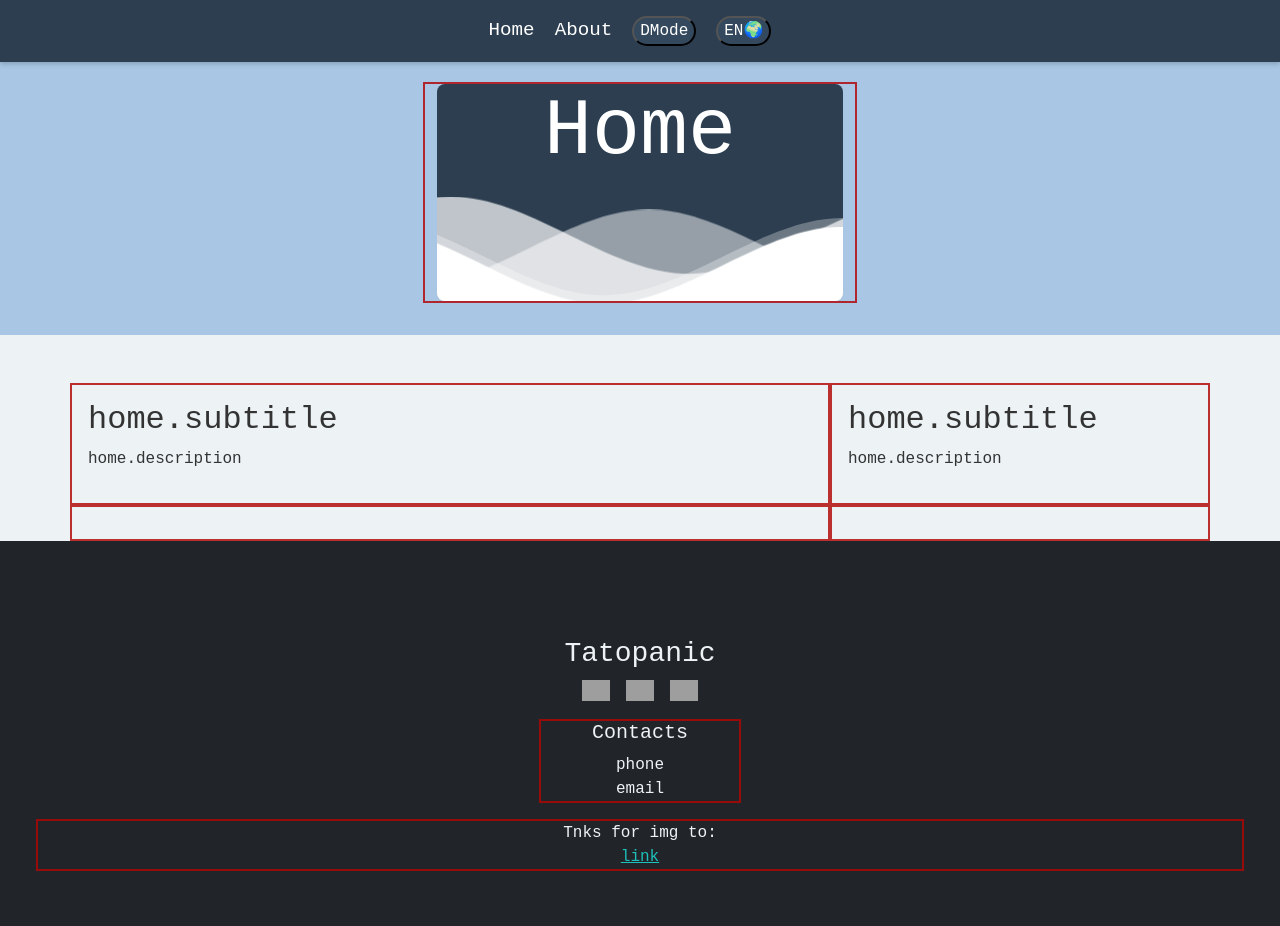
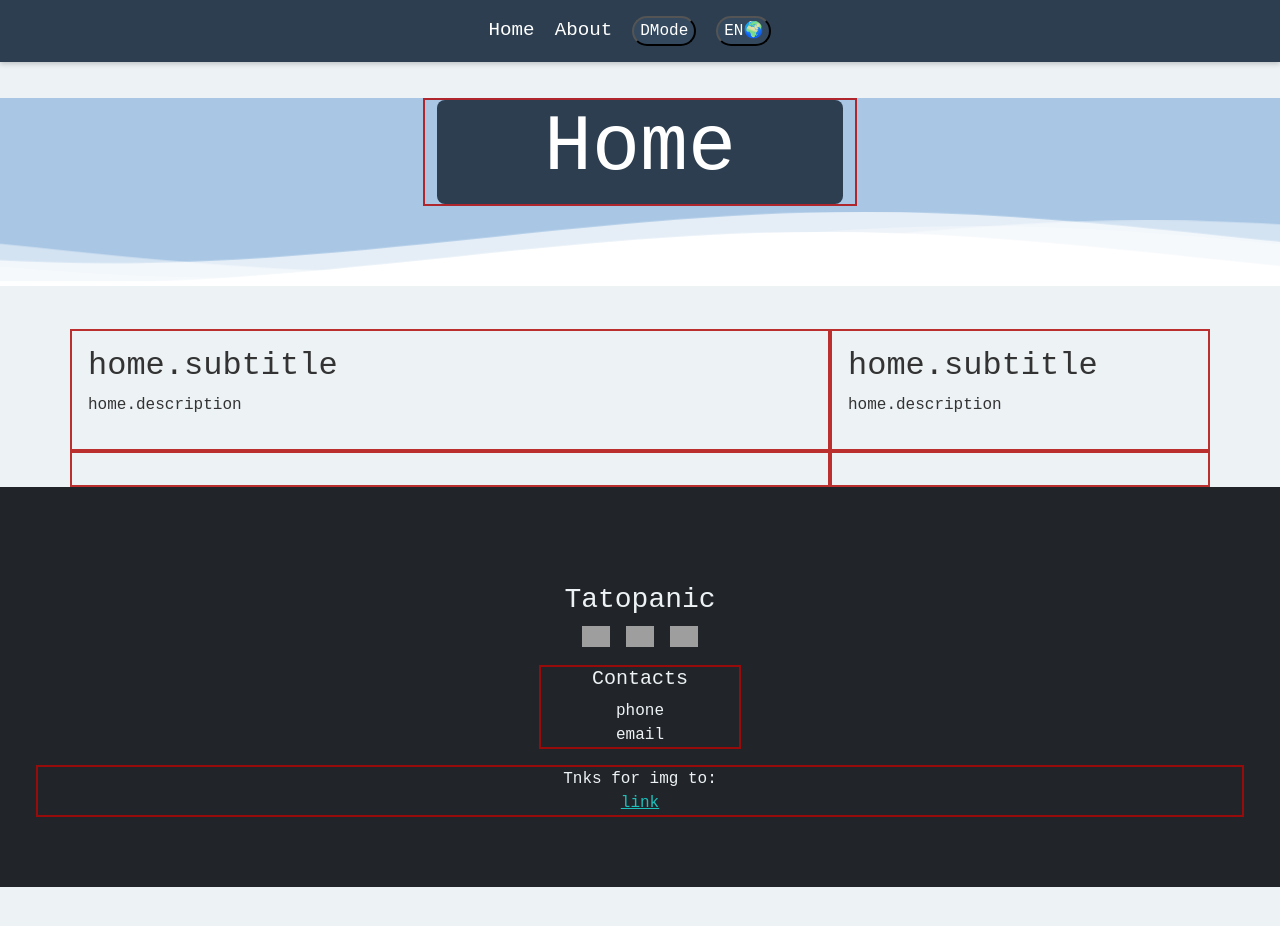
Before and after one commit to JungleKiosk/tatopanic, a Vue app: page / in a window 1280 px wide. Shown: the top 926 px of the page. After the commit the page ends 887 px from the top, so only its background shows below. Built offline with nearby package versions, Linux system fonts and the light colour scheme; grey boxes are pictures that could not be loaded.

Commit message:
scss - wave

```diff
--- a/src/assets/scss/app.scss
+++ b/src/assets/scss/app.scss
@@ -2,8 +2,9 @@
 @use "./partials/_variables.scss" as *;
 @use "./partials/_navbar.scss" as *;
 @use "./partials/_footer.scss" as *;
-@use "./app/_jumbo.scss" as *;
+@use "./app/_header.scss" as *;
 @use "./colormode/_lMode.scss" as *;
+
 
 body {
   background-color: $bg_body;
--- /dev/null
+++ b/src/assets/scss/app/_header.scss
@@ -0,0 +1,15 @@
+@use "./../partials/_variables.scss" as *;
+@use "./../app/_wave.scss" as *;
+
+header{
+    background-color: #0e2339;
+    .jumbotron {
+        background: #2c3e50;
+        color: white;
+        text-align: center;
+        border-radius: 10px;
+        overflow: hidden;
+        width: 100%;
+        align-content: center;
+    }
+}
--- a/src/assets/scss/app/_jumbo.scss
+++ /dev/null
@@ -1,17 +0,0 @@
-@use "./../partials/_variables.scss" as *;
-@use "./../app/_wave.scss" as *;
-
-.header {
-    background-color: #02172c;
-    padding: 3rem;
-}
-
-.jumbotron {
-    background: #2c3e50;
-    color: white;
-    text-align: center;
-    border-radius: 10px;
-    overflow: hidden;
-    width: 100%;
-    align-content: center;
-}
--- a/src/assets/scss/app/_wave.scss
+++ b/src/assets/scss/app/_wave.scss
@@ -3,54 +3,52 @@
 .waves {
     position: relative;
     width: 100%;
-    height: 15vh;
-    margin-bottom: -7px;
+    height: 10vh; // Ridotta altezza delle onde
+    margin-bottom: -5px;
     /*Fix for safari gap*/
-    min-height: 100px;
-    max-height: 150px;
+    min-height: 70px;
+    max-height: 100px;
 }
 
 /* Animation */
 
 .parallax>use {
-    animation: move-forever 25s cubic-bezier(0.55, 0.5, 0.45, 0.5) infinite;
+    animation: move-forever 40s cubic-bezier(0.55, 0.5, 0.45, 0.5) infinite; // Animazione più lenta
 }
 
 .parallax>use:nth-child(1) {
     animation-delay: -5s;
-    animation-duration: 15s;
+    animation-duration: 120s;
 }
 
 .parallax>use:nth-child(2) {
     animation-delay: -6s;
-    animation-duration: 10s;
+    animation-duration: 30s;
 }
 
 .parallax>use:nth-child(3) {
     animation-delay: -5s;
-    animation-duration: 20s;
+    animation-duration: 50s;
 }
 
 .parallax>use:nth-child(4) {
     animation-delay: -5s;
-    animation-duration: 20s;
+    animation-duration: 250s;
 }
 
 @keyframes move-forever {
     0% {
-        transform: translate3d(-90px, 0, 0);
+        transform: translate3d(-60px, 0, 0); // Movimento più piccolo per onde meno evidenti
     }
-
     100% {
-        transform: translate3d(85px, 0, 0);
+        transform: translate3d(60px, 0, 0);
     }
 }
 
-/* /* Shrinking for mobile */
+/* Shrinking for mobile */
 @media (max-width: 768px) {
     .waves {
-        height: 40px;
-        min-height: 40px;
+        height: 30px; // Onde più piccole per dispositivi mobili
+        min-height: 30px;
     }
-
 }
--- a/src/assets/scss/colormode/_lMode.scss
+++ b/src/assets/scss/colormode/_lMode.scss
@@ -14,7 +14,6 @@ body.light-mode {
 
     .header {
         background-color: #a9c7e5;
-        padding: 2rem 0;
     }
 
     .jumbotron {
--- a/src/components/Jumbo.vue
+++ b/src/components/Jumbo.vue
@@ -15,21 +15,6 @@ export default {
             <div class="jumbotron rounded-3">
                 <h1 class="display-1">{{ $t('home.title') }}</h1>
                 <!-- !--Waves Container -->
-                <div>
-                    <svg class="waves" xmlns="http://www.w3.org/2000/svg" xmlns:xlink="http://www.w3.org/1999/xlink"
-                        viewBox="0 24 150 28" preserveAspectRatio="none" shape-rendering="auto">
-                        <defs>
-                            <path id="gentle-wave"
-                                d="M-160 44c30 0 58-18 88-18s 58 18 88 18 58-18 88-18 58 18 88 18 v44h-352z" />
-                        </defs>
-                        <g class="parallax">
-                            <use xlink:href="#gentle-wave" x="48" y="0" fill="rgba(255,255,255,0.7" />
-                            <use xlink:href="#gentle-wave" x="48" y="3" fill="rgba(255,255,255,0.5)" />
-                            <use xlink:href="#gentle-wave" x="48" y="5" fill="rgba(255,255,255,0.3)" />
-                            <use xlink:href="#gentle-wave" x="48" y="7" fill="#fff" />
-                        </g>
-                    </svg>
-                </div>
                 <!--Waves end-->
             </div>
         </div>
--- a/src/views/Home.vue
+++ b/src/views/Home.vue
@@ -13,8 +13,26 @@ export default {
 
 <template>
     <div>
-        <header class="header">
+        <header class="header mt-5">
+
             <Jumbo></Jumbo>
+            <!-- !--Waves Container -->
+            <div>
+                <svg class="waves" xmlns="http://www.w3.org/2000/svg" xmlns:xlink="http://www.w3.org/1999/xlink"
+                    viewBox="0 24 150 28" preserveAspectRatio="none" shape-rendering="auto">
+                    <defs>
+                        <path id="gentle-wave"
+                            d="M-160 44c30 0 58-18 88-18s 58 18 88 18 58-18 88-18 58 18 88 18 v44h-352z" />
+                    </defs>
+                    <g class="parallax">
+                        <use xlink:href="#gentle-wave" x="48" y="0" fill="rgba(255,255,255,0.7" />
+                        <use xlink:href="#gentle-wave" x="48" y="3" fill="rgba(255,255,255,0.5)" />
+                        <use xlink:href="#gentle-wave" x="48" y="5" fill="rgba(255,255,255,0.3)" />
+                        <use xlink:href="#gentle-wave" x="48" y="7" fill="#fff" />
+                    </g>
+                </svg>
+            </div>
+
 
         </header>
 
```
